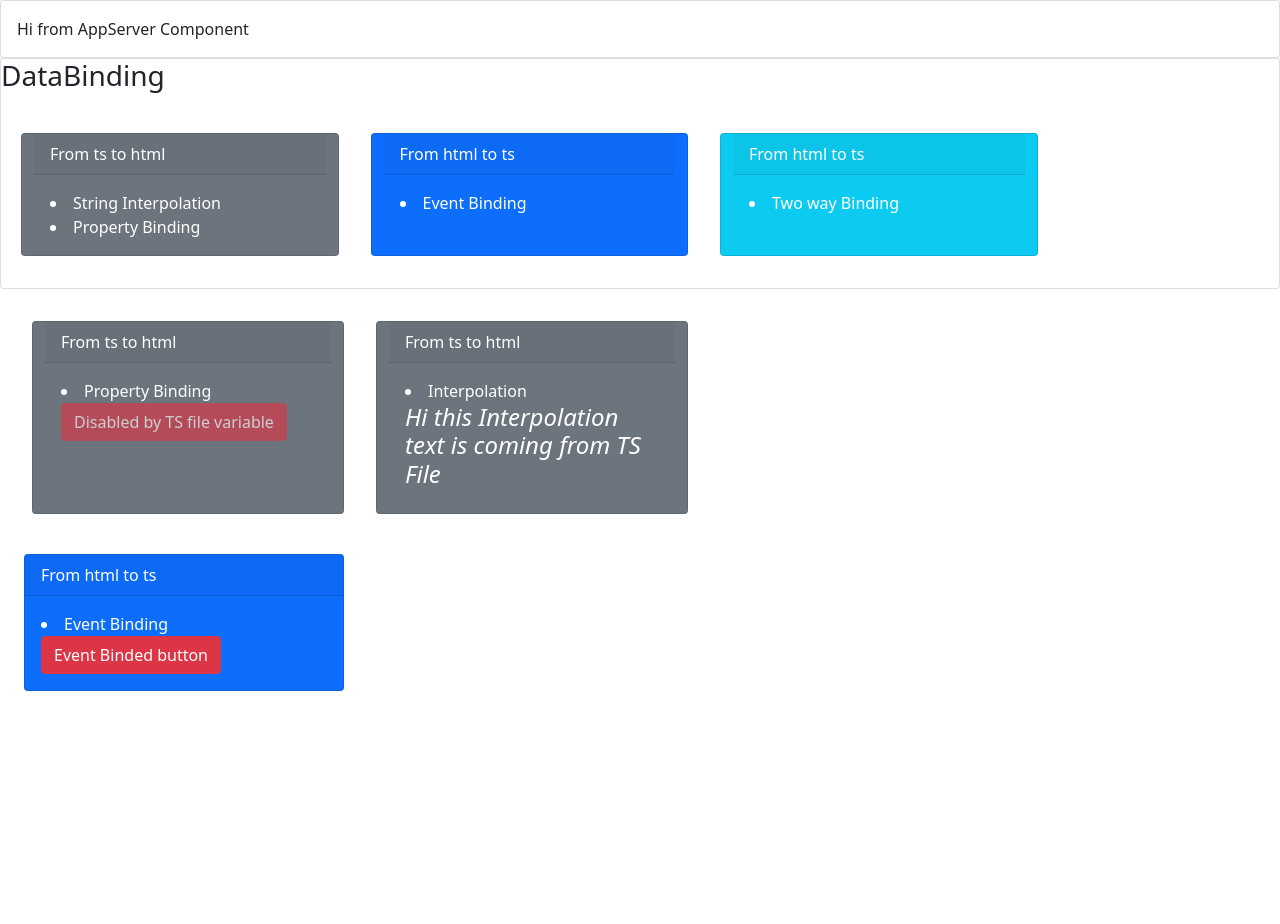
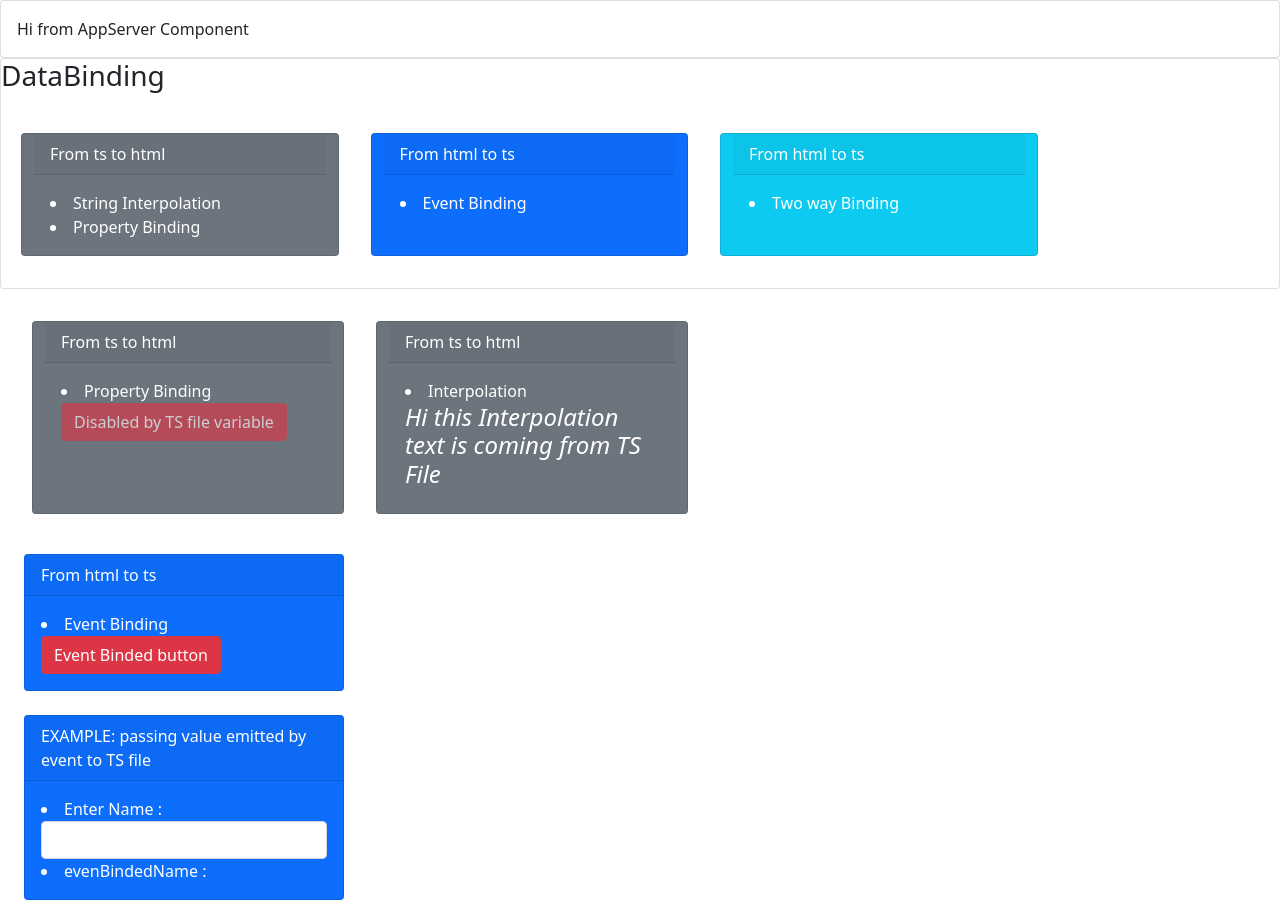
Before and after one commit to Rohit-Kumar-Sah/AngularConcepts, an Angular app: page / in a window 1280 px wide. Before the commit the page ends 800 px from the top, so only its background shows below. Built offline with nearby package versions, Linux system fonts and the light colour scheme.

Commit message:
passing data from html to Ts via Event Binding

```diff
--- a/src/app/app.component.html
+++ b/src/app/app.component.html
@@ -68,3 +68,13 @@
     </p>
   </div>
 </div>
+<div class="card text-white bg-primary m-4 col-sm-3 ">
+  <div class="card-header">EXAMPLE: passing value emitted by event to TS file</div>
+  <div class="card-body">
+    <p class="card-text">
+      <li>Enter Name :</li>
+      <input type="text" class="form-control" (input)="EnteredValue($event)">
+      <li>evenBindedName : {{evenBindedName}}</li>
+    </p>
+  </div>
+</div>
--- a/src/app/app.component.ts
+++ b/src/app/app.component.ts
@@ -13,4 +13,11 @@ export class AppComponent {
   myBtnClicked() {
     alert("Event Binding in action (click Event) ")
   }
+
+  evenBindedName: string;
+  EnteredValue(event: Event) {
+    this.evenBindedName = (<HTMLInputElement>event.target).value;
+    //telling typeScript that we know that event.target is of type HTMLInputElement by explicit casting ,
+    // else wouldnt be able to use value property (which exist on such types)
+  }
 }
```
